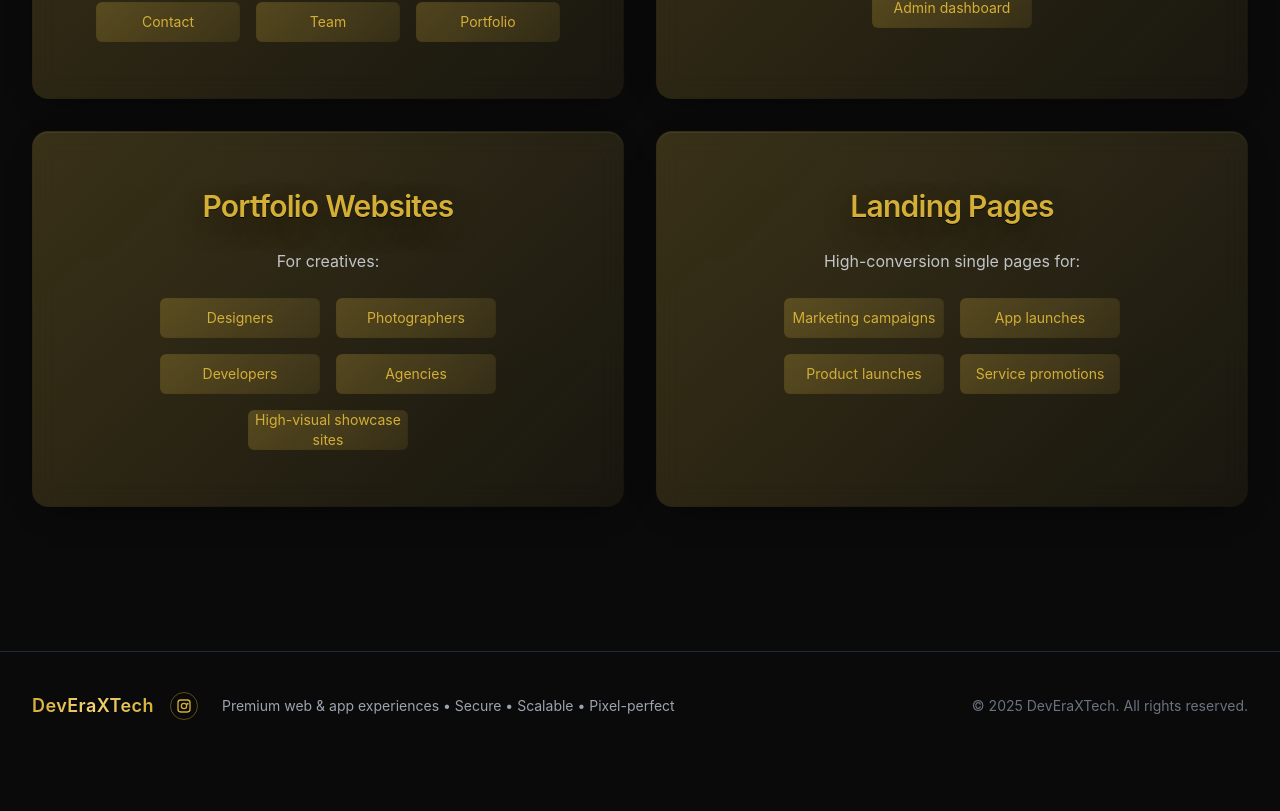
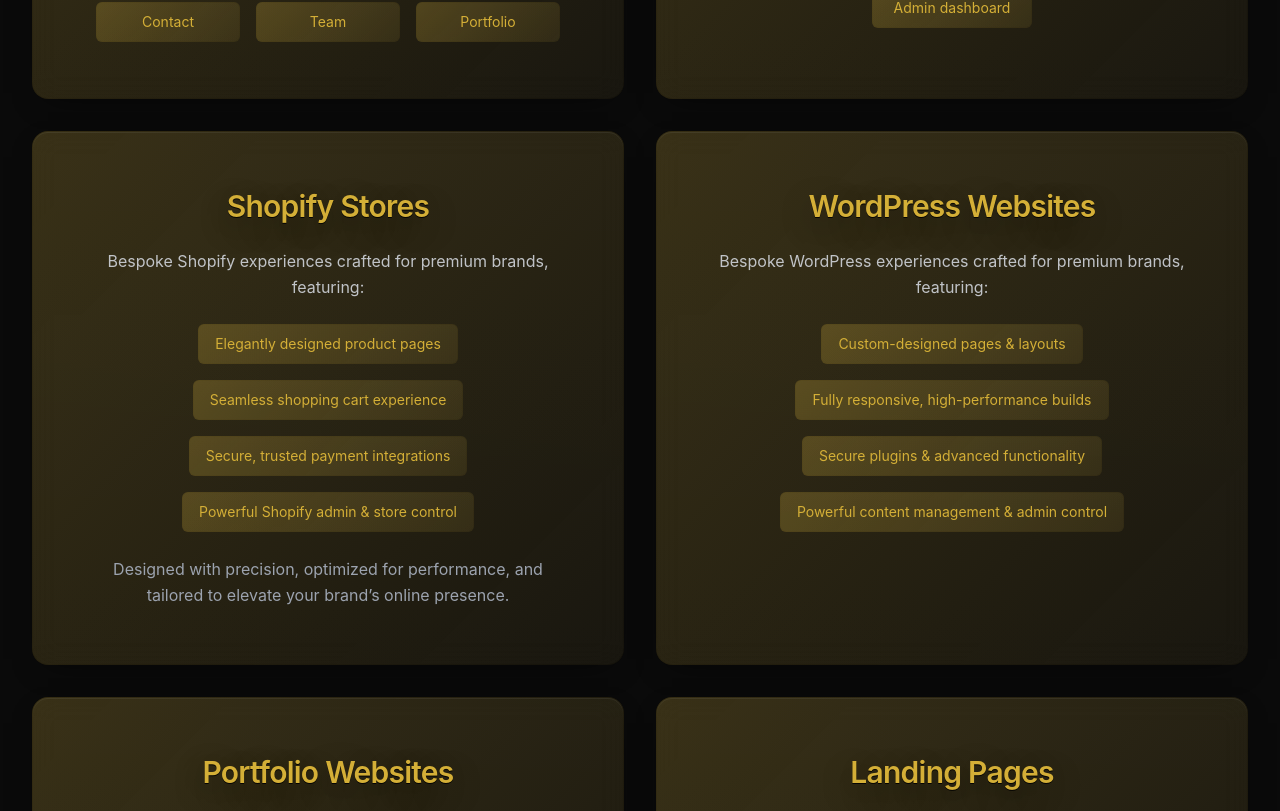
Before and after one commit to Karimjr21/DevEraXTech, a React (Vite) app in the folder frontend/: page /services in a window 1280 px wide. Shown: the part 549-1360 px from the top of the page. Before the commit the page ends 1309 px from the top, so only its background shows below. Built offline with nearby package versions, Linux system fonts and the light colour scheme.

Commit message:
39 commit

```diff
--- a/frontend/pages/Services.jsx
+++ b/frontend/pages/Services.jsx
@@ -42,6 +42,49 @@
           </ul>
         </SectionWrapper>
 
+        {/* Shopify Stores */}
+        <SectionWrapper onClick={() => goToContact('Shopify Stores')} className="lux-card rounded-2xl p-10 md:p-14 h-full min-h-80 transform-gpu flex flex-col items-center text-center gap-6 cursor-pointer">
+          <h3 className="text-2xl md:text-3xl font-semibold heading-gold tracking-tight leading-tight">Shopify Stores</h3>
+          <p className="text-gray-300/90 max-w-xl leading-relaxed">Bespoke Shopify experiences crafted for premium brands, featuring:</p>
+          <ul className="flex flex-wrap justify-center gap-4 w-full max-w-xl">
+            {[
+              'Elegantly designed product pages',
+              'Seamless shopping cart experience',
+              'Secure, trusted payment integrations',
+              'Powerful Shopify admin & store control'
+            ].map(item => (
+              <li
+                key={item}
+                className="chip-lux min-h-10 px-4 inline-flex items-center justify-center rounded-md text-sm transition-all origin-center pointer-events-none"
+              >
+                {item}
+              </li>
+            ))}
+          </ul>
+          <p className="text-gray-400 max-w-xl leading-relaxed">Designed with precision, optimized for performance, and tailored to elevate your brand’s online presence.</p>
+        </SectionWrapper>
+
+        {/* WordPress Websites */}
+        <SectionWrapper onClick={() => goToContact('WordPress Websites')} className="lux-card rounded-2xl p-10 md:p-14 h-full min-h-80 transform-gpu flex flex-col items-center text-center gap-6 cursor-pointer">
+          <h3 className="text-2xl md:text-3xl font-semibold heading-gold tracking-tight leading-tight">WordPress Websites</h3>
+          <p className="text-gray-300/90 max-w-xl leading-relaxed">Bespoke WordPress experiences crafted for premium brands, featuring:</p>
+          <ul className="flex flex-wrap justify-center gap-4 w-full max-w-xl">
+            {[
+              'Custom-designed pages & layouts',
+              'Fully responsive, high-performance builds',
+              'Secure plugins & advanced functionality',
+              'Powerful content management & admin control'
+            ].map(item => (
+              <li
+                key={item}
+                className="chip-lux min-h-10 px-4 inline-flex items-center justify-center rounded-md text-sm transition-all origin-center pointer-events-none"
+              >
+                {item}
+              </li>
+            ))}
+          </ul>
+        </SectionWrapper>
+
         <SectionWrapper onClick={() => goToContact('Portfolio Websites')} className="lux-card rounded-2xl p-10 md:p-14 h-full min-h-80 transform-gpu flex flex-col items-center text-center gap-6 cursor-pointer">
           <h3 className="text-2xl md:text-3xl font-semibold heading-gold tracking-tight leading-tight">Portfolio Websites</h3>
           <p className="text-gray-300/90 max-w-xl leading-relaxed">For creatives:</p>
```
